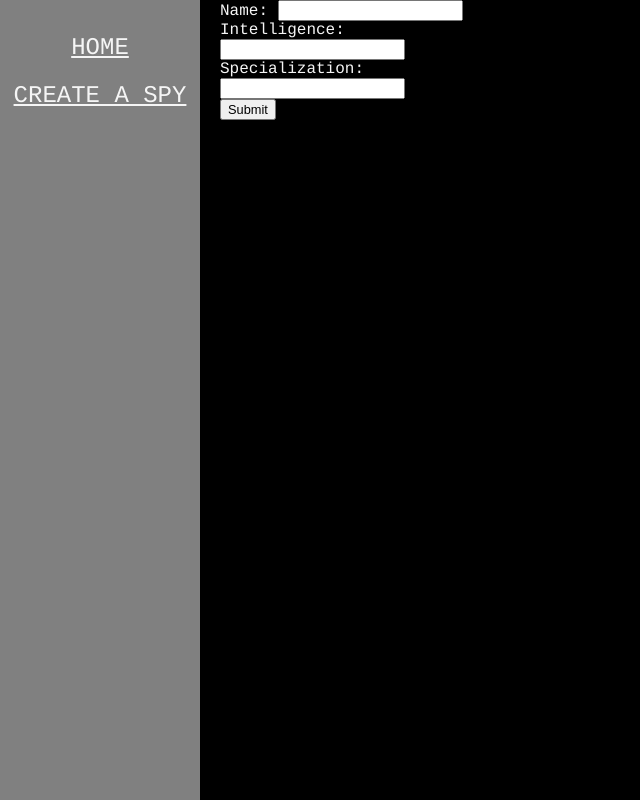
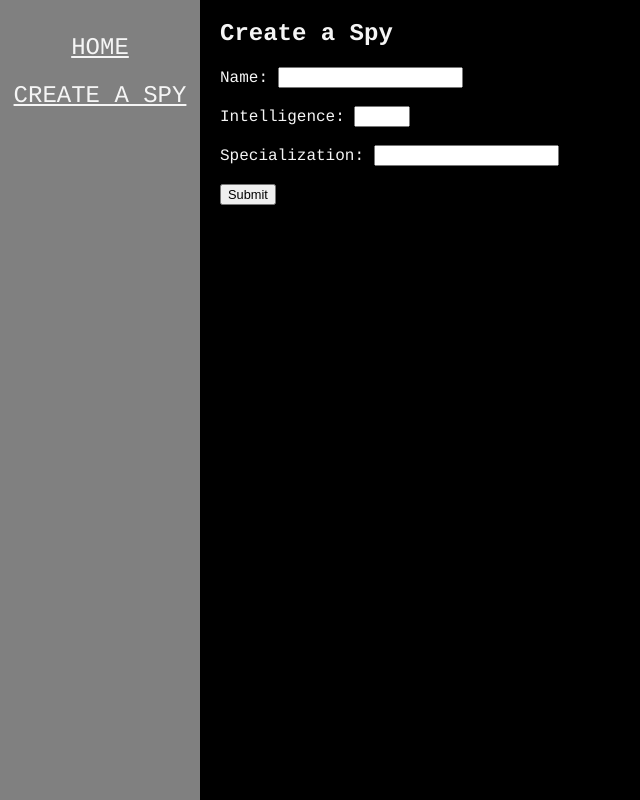
Before and after one commit to kstearn/Spy-Crew, a React (Vite) app: page /create in a window 1280 px wide. Shown: the whole page, without its empty margins (0-640 px from the left). Built offline with nearby package versions, Linux system fonts and the light colour scheme.

Commit message:
More style updates

```diff
--- a/src/App.css
+++ b/src/App.css
@@ -33,6 +33,7 @@ main {
   display: flex;
   flex-direction: row;
   height: 100%;
+  width: 100%;
   align-items: stretch;
 }
 
@@ -51,6 +52,10 @@ nav {
   display: flex;
   flex-direction: column;
   align-items: center;
+}
+
+.content {
+  width: 100%;
 }
 
 ul {
--- a/src/components/CrewDetail.jsx
+++ b/src/components/CrewDetail.jsx
@@ -1,5 +1,5 @@
 import {useState, useEffect} from 'react';
-import {useParams} from 'react-router-dom';
+import {useParams, Link} from 'react-router-dom';
 import {supabase} from '../client.jsx';
 
 const CrewDetail = () => {
@@ -22,10 +22,14 @@ const CrewDetail = () => {
   }, []);
 
   return (
-    <div>
+    <div className="content">
       <h2>Special Agent {member.name}</h2>
       <p>Intelligence: {member.intelligence}</p>
       <p>Specialization: {member.specialization}</p>
+      <Link
+        to={`/update/${params.id}`}>
+        <button>Edit</button>
+      </Link>
     </div>
   )
 }
--- a/src/routes/CreateMember.jsx
+++ b/src/routes/CreateMember.jsx
@@ -32,15 +32,16 @@ const CreateMember = () => {
 
   return(
     <div>
+      <h2>Create a Spy</h2>
       <form>
         <label>Name: </label>
-          <input type="text" name="name" value={member.name} onChange={handleChange} /> <br/>
+          <input type="text" name="name" value={member.name} onChange={handleChange} /> <br/><br/>
 
         <label>Intelligence: </label>
-        <input type="text" name="intelligence" value={member.intelligence} onChange={handleChange} /> <br />
+        <input type="number" min="1" max="10" step="1" name="intelligence" value={member.intelligence} onChange={handleChange} /> <br /><br/>
 
         <label>Specialization: </label>
-        <input type="text" name="specialization" value={member.specialization} onChange={handleChange} /> <br />
+        <input type="text" name="specialization" value={member.specialization} onChange={handleChange} /> <br /><br/>
 
         <button onClick={createMember}>Submit</button>
       </form>
--- a/src/routes/DetailView.jsx
+++ b/src/routes/DetailView.jsx
@@ -2,7 +2,7 @@ import CrewDetail from '../components/CrewDetail.jsx';
 
 const DetailView = () => {
   return(
-    <div>
+    <div className="content">
       <CrewDetail />
     </div>
   )
--- a/src/routes/UpdateMember.jsx
+++ b/src/routes/UpdateMember.jsx
@@ -68,7 +68,7 @@ const UpdateMember = () => {
             <br/>
 
             <label for="intelligence">New Intelligence</label><br />
-            <input type="text" id="intelligence" name="intelligence" value={newMember.intelligence} onChange={handleChange}/><br />
+            <input type="number" min="1" max="10" step="1" id="intelligence" name="intelligence" value={newMember.intelligence} onChange={handleChange}/><br />
             <br/>
 
             <label for="specialization">New Specialization</label><br />
```
Also changed, not shown: 1 other file (tests, documents, lock files or other folders).
